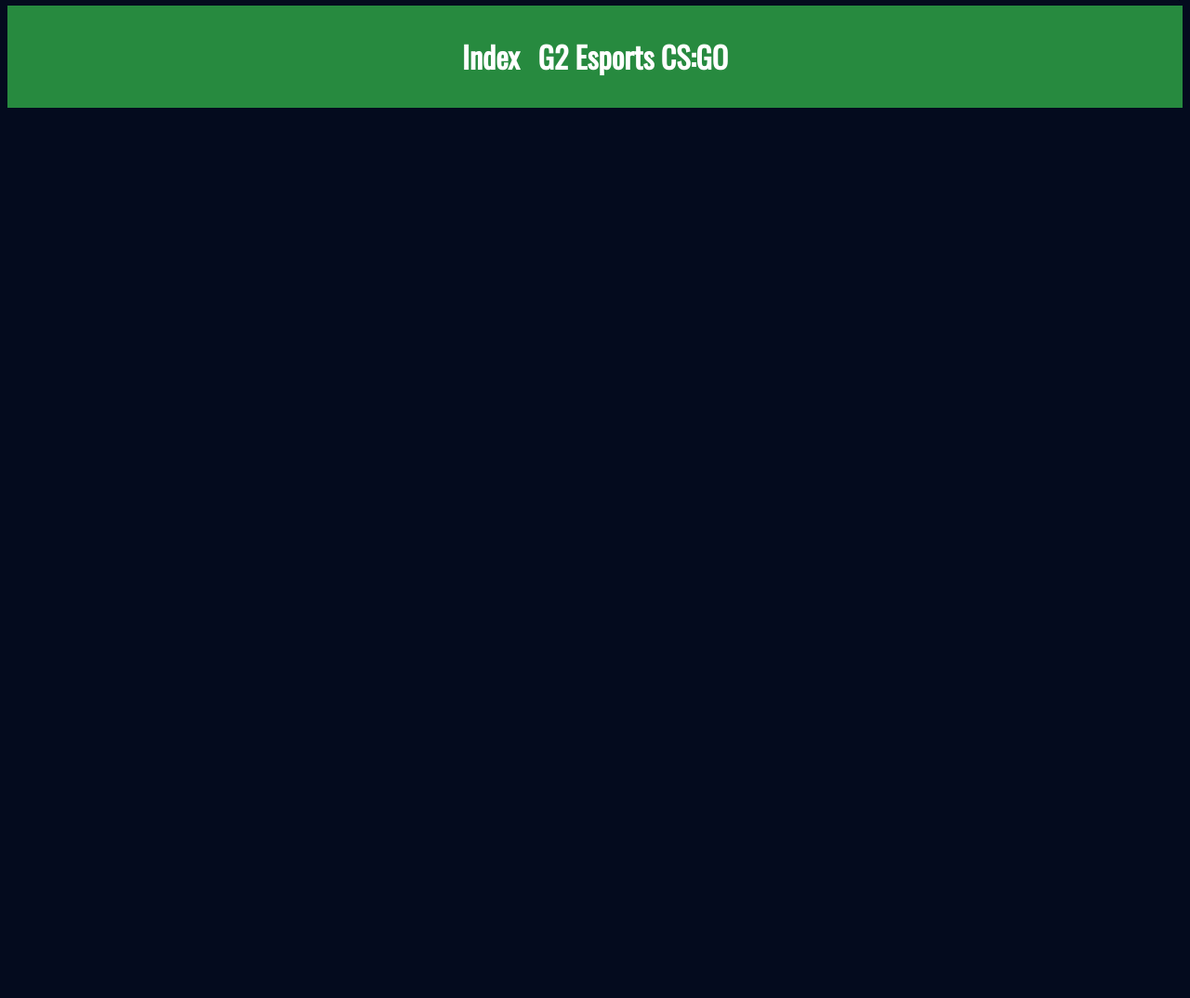
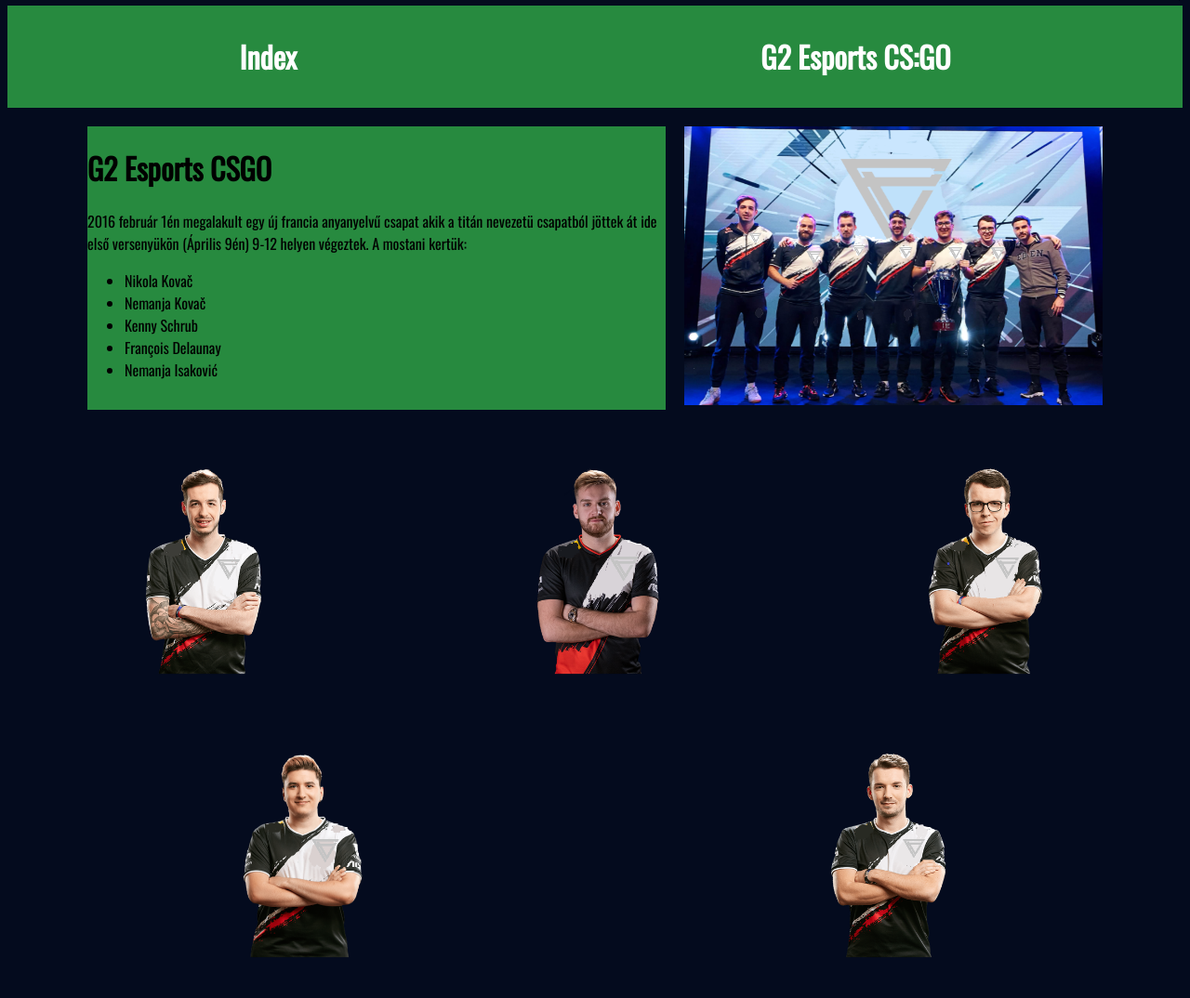
Before and after one commit to kiskobotond/kisko, a plain HTML site: page g2cs.html in a window 1280 px wide. Shown: the part 240-1314 px from the top of the page at 93% size. Before the commit the page ends 800 px from the top, so only its background shows below. Drawn offline with nearby package versions, Linux system fonts and the light colour scheme.

Commit message:
vég eredmény

```diff
--- a/g2cs.css
+++ b/g2cs.css
@@ -9,14 +9,36 @@ body{
 .flex-menu{
     background-color:rgba(71, 255, 95, 0.521);
     display: flex;
-    flex-wrap: wrap;
-    justify-content: center;
+    justify-content: space-around;
+
 
 }
-.flex-menu>div{
+.flex-menu>div,.flex-csapat>div{
     margin: 10px;
+
+}
+.flex-csapat>div{
+    margin: 10px;
+    max-width: 50%;
+}
+.flex-csapat{
+    display: flex;
+    flex-wrap: wrap;
+    margin: 10px;
+    justify-content: center;
+}
+img{
+    max-height: 300px;
 }
 a:link a:visited,a:link:active,a:visited:active,a{
     text-decoration: none;
     color: white;
 }
+#csapat{
+    background-color:rgba(71, 255, 95, 0.521);
+}
+.flex-keret{
+    display: flex;
+    flex-wrap: wrap;
+    justify-content: space-around;
+}
--- a/g2cs.html
+++ b/g2cs.html
@@ -18,5 +18,26 @@
     <div><a href="./index.html"> <h1>Index </h1></a></div>
     <div><a href="./g2cs.html" ><h1>G2 Esports CS:GO</h1></a></div>
     </div>
+    <div class="flex-csapat">
+        <div id="csapat">
+            <h1>G2 Esports CSGO</h1>
+            2016 február 1én megalakult egy új francia anyanyelvű csapat akik a titán nevezetü csapatból jöttek át ide első versenyükön (Április 9én) 9-12 helyen végeztek.
+            A mostani kertük: <ul>
+                <li>Nikola Kovač</li>
+                <li>Nemanja Kovač</li>
+                <li>Kenny Schrub</li>
+                <li>François Delaunay</li>
+                <li>Nemanja Isaković</li>
+            </ul>
+        </div>
+        <div><img src="./g2cs/g2kupa.png" alt=""></div>
+    </div>
+    <div class="flex-keret">
+        <div><img src="./g2cs/kennys.png" alt="kennys"></div>
+        <div><img src="./g2cs/niko.png" alt="niko"></div>
+        <div><img src="./g2cs/amanek.png" alt="amanek"></div>
+        <div><img src="./g2cs/nexa.png" alt="nexa"></div>
+        <div><img src="./g2cs/hunter.png" alt="hunter"></div>
+    </div>
 </body>
 </html>
```
Also changed, not shown: g2cs/amanek.png (added), g2cs/hunter.png (added), g2cs/kennys.png (added), g2cs/nexa.png (added), g2cs/niko.png (added).
